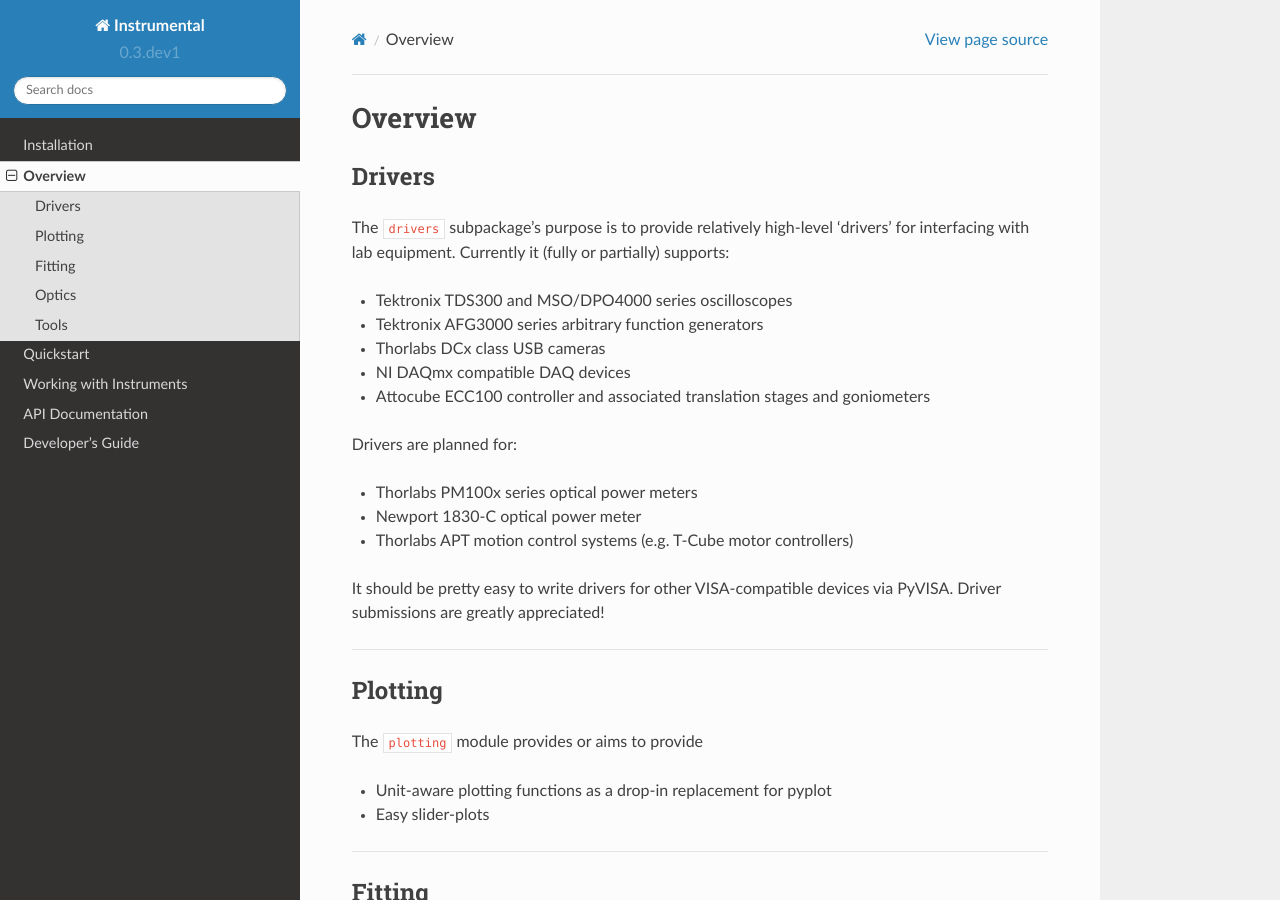
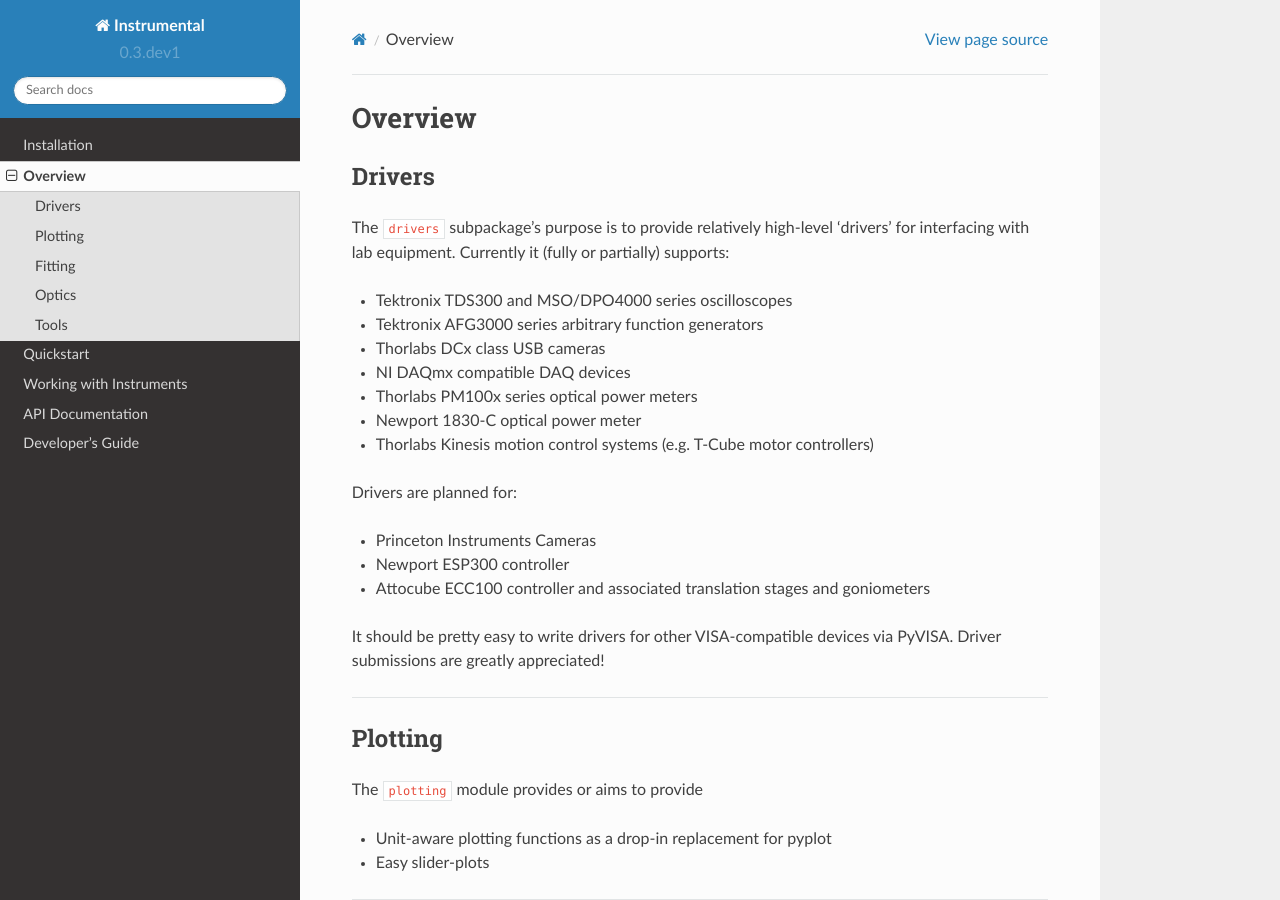
Before and after one commit to mabuchilab/Instrumental, a Sphinx documentation site: the page built from docs/overview.rst, in a window 1280 px wide and 900 px high. Built offline with Sphinx 7.4.7 and the Read the Docs theme 2.0.0, drawn with Linux system fonts in a browser that asks for light colours; formulas are drawn with MathJax 3.

Commit message:
Updated the docs for implemented and planned drivers in the overview section

```diff
--- a/docs/overview.rst
+++ b/docs/overview.rst
@@ -11,14 +11,16 @@ supports:
 * Tektronix AFG3000 series arbitrary function generators
 * Thorlabs DCx class USB cameras
 * NI DAQmx compatible DAQ devices
-* Attocube ECC100 controller and associated translation stages and
-  goniometers
+* Thorlabs PM100x series optical power meters
+* Newport 1830-C optical power meter
+* Thorlabs Kinesis motion control systems (e.g. T-Cube motor controllers)
 
 Drivers are planned for:
 
-* Thorlabs PM100x series optical power meters
-* Newport 1830-C optical power meter
-* Thorlabs APT motion control systems (e.g. T-Cube motor controllers)
+* Princeton Instruments Cameras
+* Newport ESP300 controller
+* Attocube ECC100 controller and associated translation stages and
+  goniometers
 
 It should be pretty easy to write drivers for other VISA-compatible devices via PyVISA. Driver submissions are greatly appreciated!
 
```
